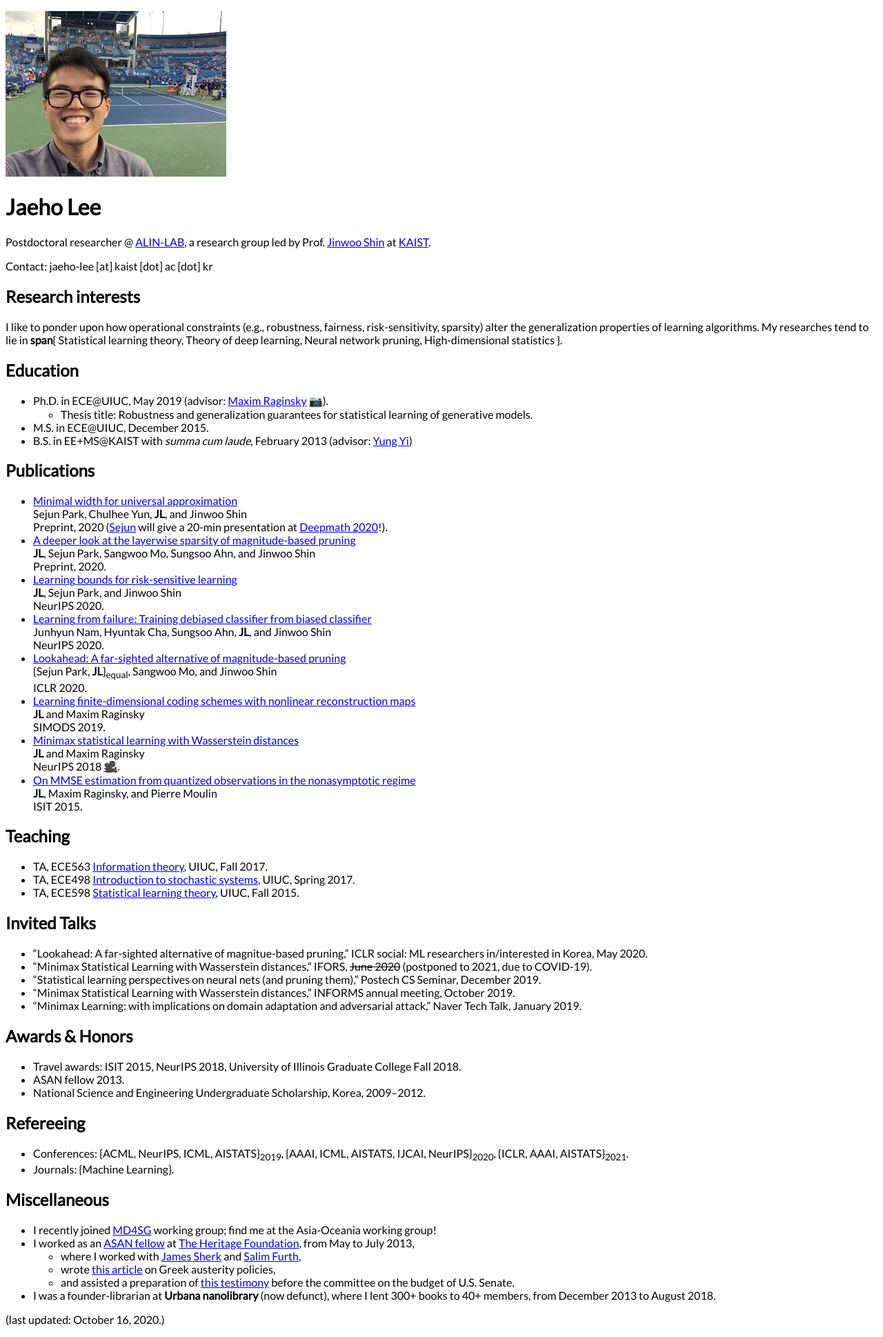
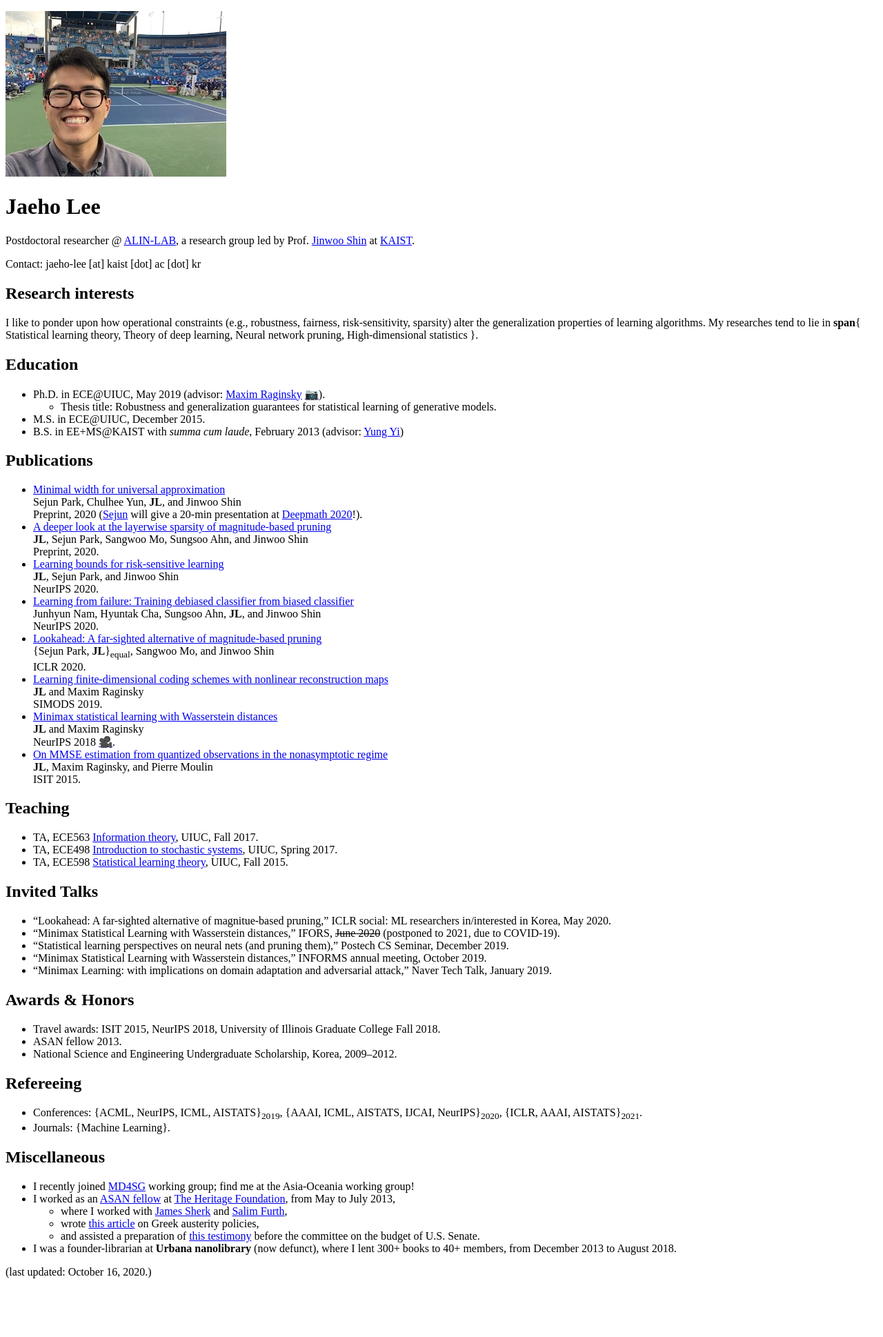
Before and after one commit to jaeho-lee/jaeho-lee.github.io, a Jekyll site: the page built from index.md, in a window 1280 px wide. Shown: the whole page at 69% size. Built offline with Jekyll 4.4.1, drawn with Linux system fonts in a browser that asks for light colours; emoji names are drawn with the system emoji font; after the commit the page ends 1869 px from its top, so only the background shows below that.

Commit message:
Update default.html

```diff
--- a/_layouts/default.html
+++ b/_layouts/default.html
@@ -9,7 +9,7 @@
 <body>
     <div style="clear:both"></div>
         <div class="container content">
-			<span style="font-family:Lato">
+			<span style="font-family:Piazzolla">
             	{{ content }}
 			</span>
         </div>
```
